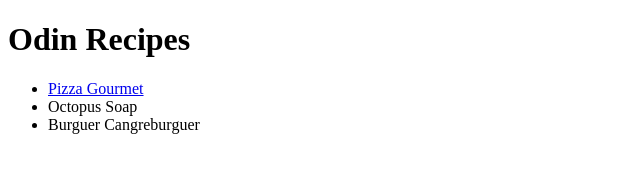
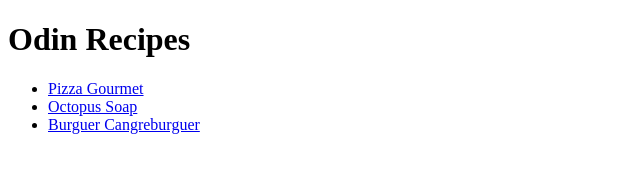
Before and after one commit to Diegojscc/odin-recipes, a plain HTML site: page index.html in a window 1280 px wide. Shown: the whole page, without its empty margins (0-640 px from the left). Drawn offline with Linux system fonts and the light colour scheme.

Commit message:
Fix the error of ancles in the home page

```diff
--- a/index.html
+++ b/index.html
@@ -9,8 +9,8 @@
     <h1>Odin Recipes</h1>
     <ul>
         <li><a href="recipes/pizza.html">Pizza Gourmet</a></li>
-        <li><a href="recipes/octopus.html"></a>Octopus Soap</li>
-        <li><a href="recipes/burguer.html"></a>Burguer Cangreburguer</li>
+        <li><a href="recipes/octopus.html">Octopus Soap</a></li>
+        <li><a href="recipes/burguer.html">Burguer Cangreburguer</a></li>
     </ul>
 </body>
 </html>
```
